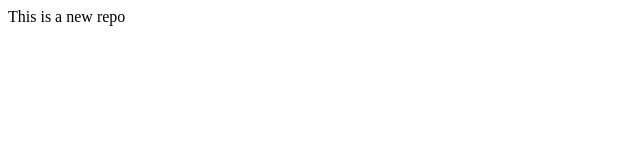
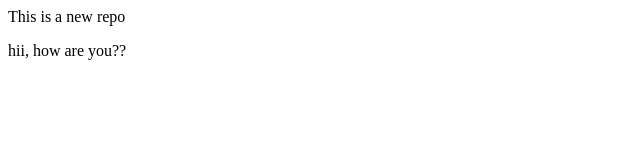
Before and after one commit to rudu29/LocalRepo, a plain HTML site: page index.html in a window 1280 px wide. Shown: the whole page, without its empty margins (0-640 px from the left). Drawn offline with Linux system fonts and the light colour scheme.

Commit message:
Add new line

```diff
--- a/index.html
+++ b/index.html
@@ -1 +1,2 @@
 <p> This is a new repo</p>
+<p> hii, how are you??</p>
```
